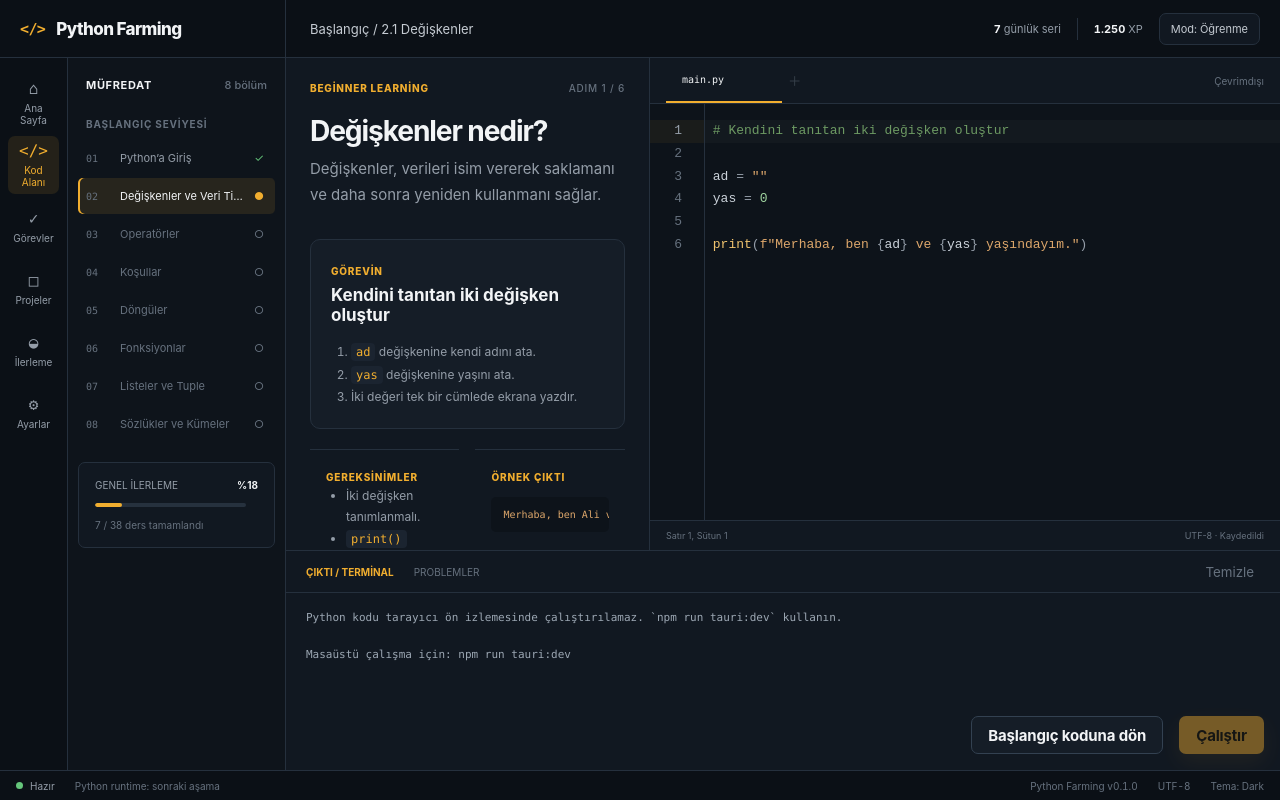
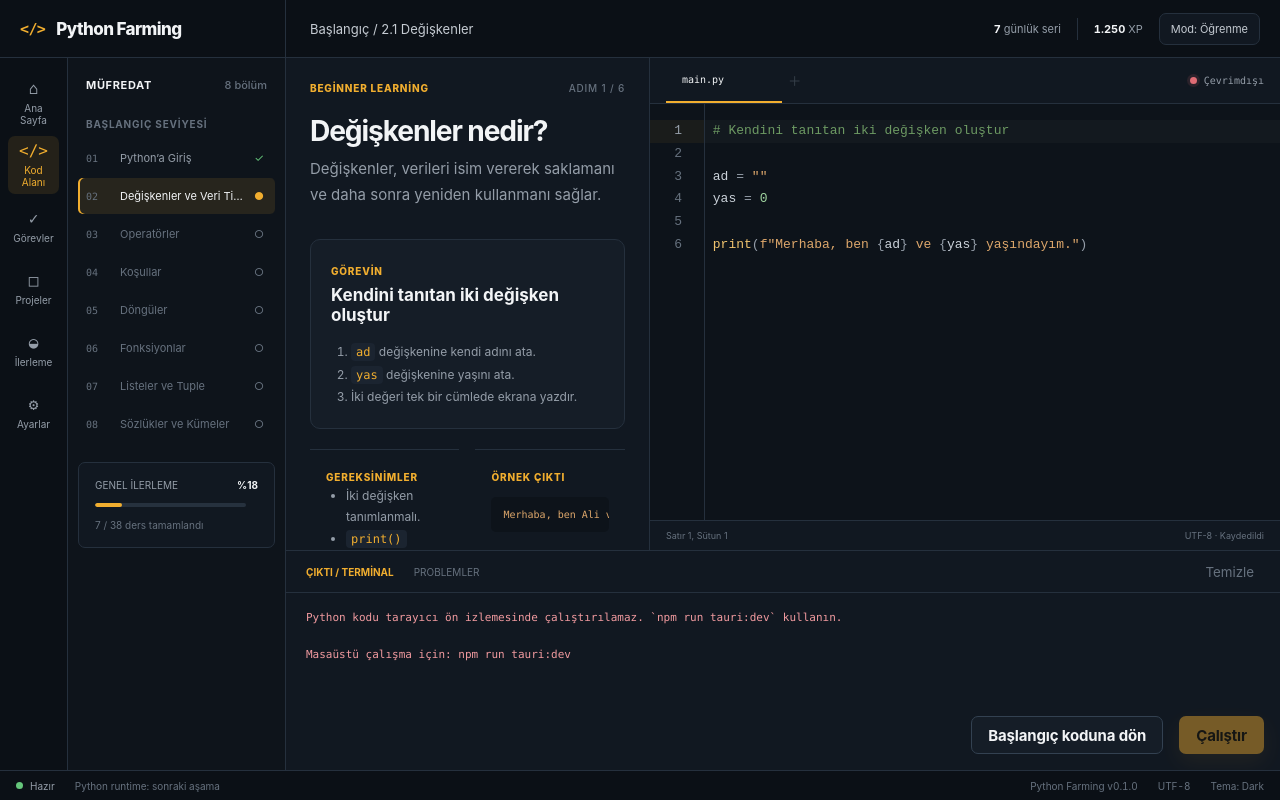
Before and after one commit to Akerem-dev/python-farming, a React (Vite) app: page / in a window 1280 px wide. Both pictures are taken after a click on the button "Derse devam et →". Built offline with nearby package versions, Linux system fonts and the light colour scheme.

Commit message:
style(runtime): add runtime and terminal execution states

```diff
--- a/src/pages/WorkspacePage/WorkspacePage.module.css
+++ b/src/pages/WorkspacePage/WorkspacePage.module.css
@@ -187,6 +187,39 @@
   background: var(--color-accent);
 }
 
+.runtimeStatus {
+  display: inline-flex;
+  align-items: center;
+  gap: 7px;
+  color: var(--color-text-muted);
+  font-family: var(--font-mono);
+}
+
+.runtimeStatus i {
+  width: 7px;
+  height: 7px;
+  border-radius: 999px;
+  background: #7c8796;
+  box-shadow: 0 0 0 3px rgba(124, 135, 150, 0.12);
+}
+
+.runtimeStatus[data-status="ready"] i {
+  background: #55c58a;
+  box-shadow: 0 0 0 3px rgba(85, 197, 138, 0.12);
+}
+
+.runtimeStatus[data-status="running"] i,
+.runtimeStatus[data-status="checking"] i {
+  background: var(--color-accent);
+  box-shadow: 0 0 0 3px rgba(241, 174, 47, 0.12);
+}
+
+.runtimeStatus[data-status="offline"] i,
+.runtimeStatus[data-status="error"] i {
+  background: #e06c75;
+  box-shadow: 0 0 0 3px rgba(224, 108, 117, 0.12);
+}
+
 .editorHeader button,
 .terminalPanel header button {
   border: 0;
@@ -243,12 +276,20 @@
 
 .terminalPanel pre {
   min-width: 0;
+  min-height: 0;
+  overflow: auto;
   margin: 0;
   padding: var(--space-4) var(--space-5);
   color: var(--color-terminal-text);
   font-family: var(--font-mono);
   font-size: 11px;
   line-height: 1.7;
+  white-space: pre-wrap;
+  overflow-wrap: anywhere;
+}
+
+.terminalError {
+  color: #f19a9f !important;
 }
 
 .runActions {
```
